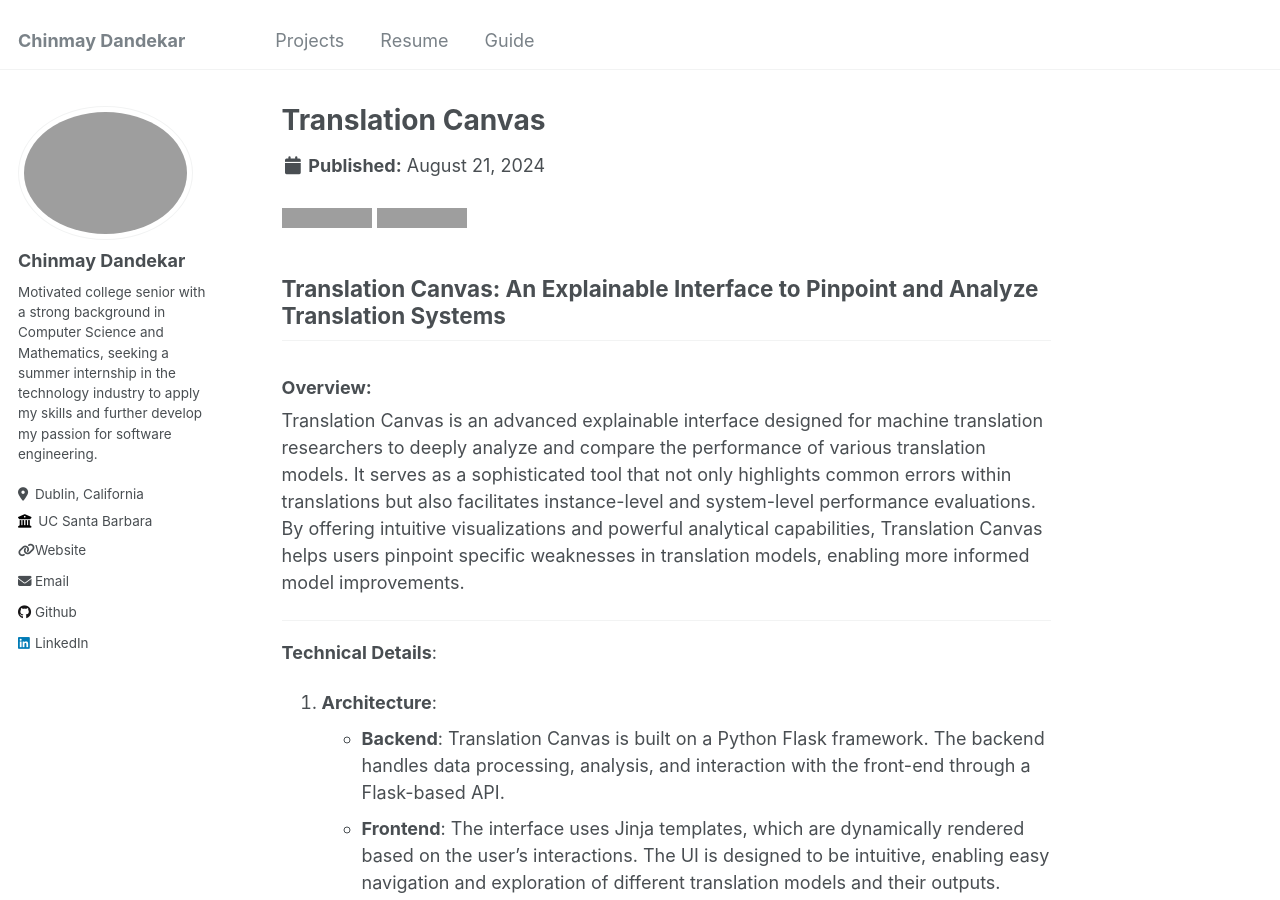
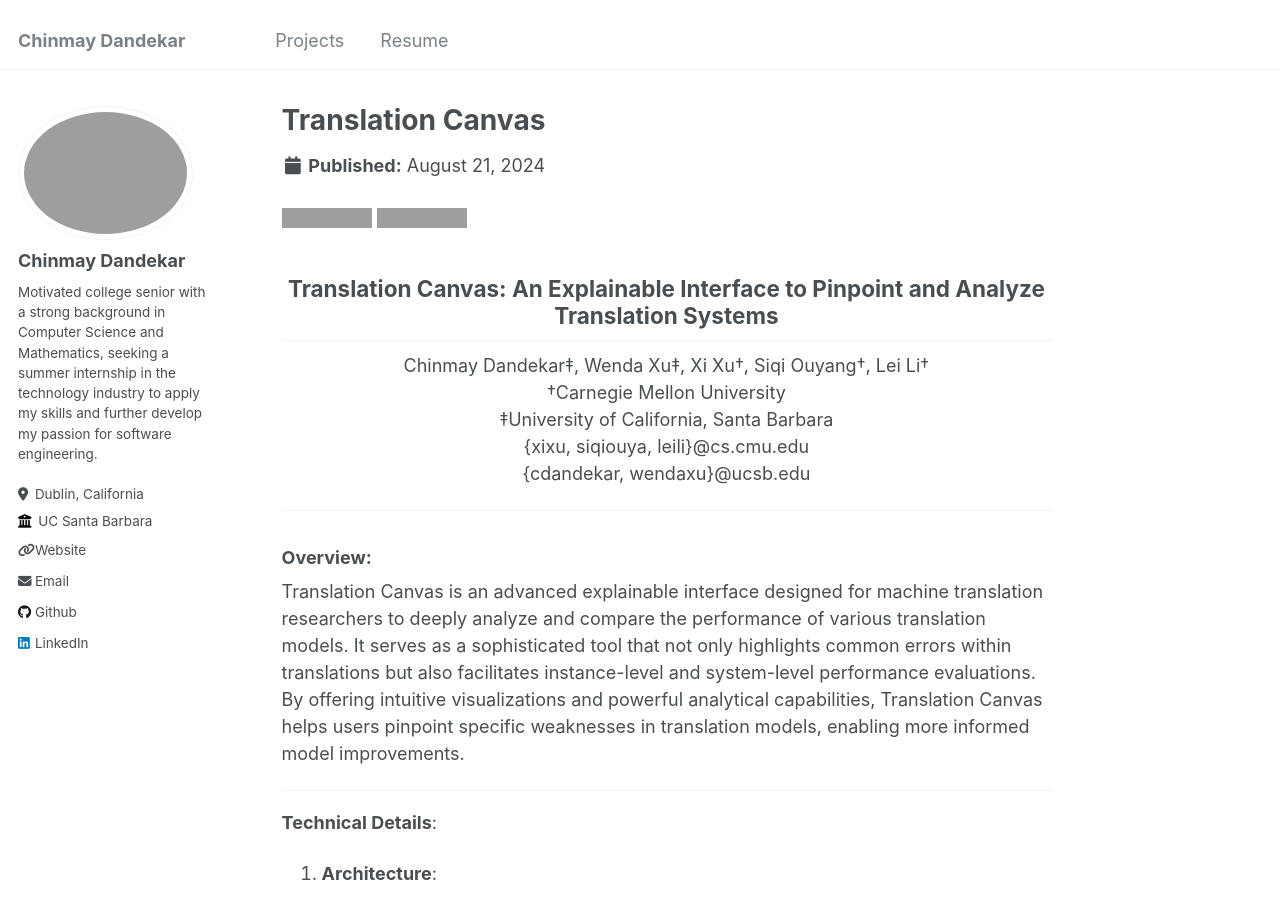
Before and after one commit to ChinDandekar/chinmaydandekar, a Jekyll site: the page built from _portfolio/translation-canvas.md, in a window 1280 px wide and 900 px high. Built offline with Jekyll 4.4.1, drawn with Linux system fonts in a browser that asks for light colours; grey boxes are pictures that could not be loaded.

Commit message:
Updated website

```diff
--- a/_config.yml
+++ b/_config.yml
@@ -7,8 +7,6 @@
 # server process.
 
 # Basic Site Settings
-theme                    : minimal-mistakes-jekyll
-minimal_mistakes_skin    : "sunrise"
 locale                   : "en-US"
 title                    : "Chinmay Dandekar"
 title_separator          : "|"
--- a/_data/navigation.yml
+++ b/_data/navigation.yml
@@ -5,6 +5,3 @@ main:
 
   - title: "Resume"
     url: /resume/
-
-  - title: "Guide"
-    url: /markdown/
--- a/_portfolio/translation-canvas.md
+++ b/_portfolio/translation-canvas.md
@@ -1,13 +1,22 @@
 ---
 title: "Translation Canvas"
-excerpt: "A Python package that helps machine translation model developers analyze and compare their models outputs <br/><br/><img src='/chinmaydandekar/images/translation-canvas/render-workflow.png'>"
+excerpt: "A Python package that helps machine translation model developers analyze and compare their models outputs <br/><br/><img src='/chinmaydandekar/images/translation-canvas/render-workflow.png' style='width: 75%'>"
 collection: portfolio
 ---
 
 [![PyPI version](https://badge.fury.io/py/translation-canvas.svg)](https://badge.fury.io/py/translation-canvas)
 [![License: MIT](https://img.shields.io/badge/License-MIT-yellow.svg)](https://opensource.org/licenses/MIT)
 
-## Translation Canvas: An Explainable Interface to Pinpoint and Analyze Translation Systems
+<h2 style="text-align: center; text-style: bold"> Translation Canvas: An Explainable Interface to Pinpoint and Analyze Translation Systems </h2>
+<p style="text-align: center;">
+Chinmay Dandekar‡, Wenda Xu‡, Xi Xu†, Siqi Ouyang†, Lei Li†<br/>
+†Carnegie Mellon University<br/>
+‡University of California, Santa Barbara<br/>
+{xixu, siqiouya, leili}@cs.cmu.edu<br/>
+{cdandekar, wendaxu}@ucsb.edu
+</p>
+
+---
 
 ### Overview:
 
@@ -55,6 +64,8 @@ Translation Canvas prioritizes a clear and informative presentation of data, mak
 **Conclusion**:
 Translation Canvas is a crucial tool for the translation research community, offering deep insights and enabling fine-grained analysis of translation model performance. Its user-friendly design, coupled with powerful analytical tools, makes it an invaluable resource for improving machine translation systems.
 
+---
+
 ### Links:
 Check out a demo video for this package: [Demo Submission Video](https://youtu.be/IoK4yAwK1II)\
 Check out the paper for this package: [Demo Submission Paper](/chinmaydandekar/files/translation_canvas.pdf)\
```
Also changed, not shown: _pages/about.md (+11 -0 lines), _pages/cv.md (+7 -1 lines), _portfolio/fasst.md (added, +64 -0 lines), _portfolio/portfolio-2.html (deleted, +0 -7 lines), _pages/projects.html (renamed from _pages/portfolio.html), images/fasst/architecture.png (added), images/fasst/latency.png (added), images/fasst/results.png (added), images/pixlcat_drinks.jpg (added), 8 other files.
